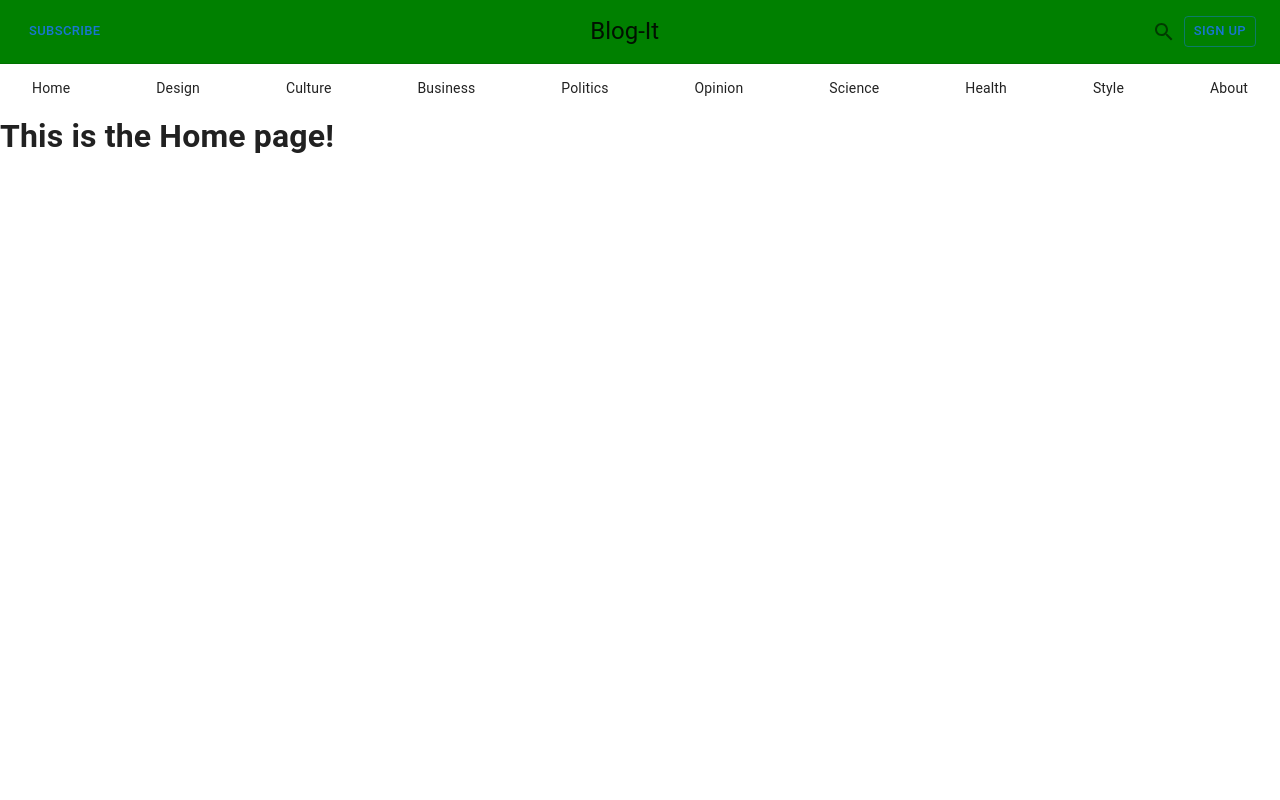
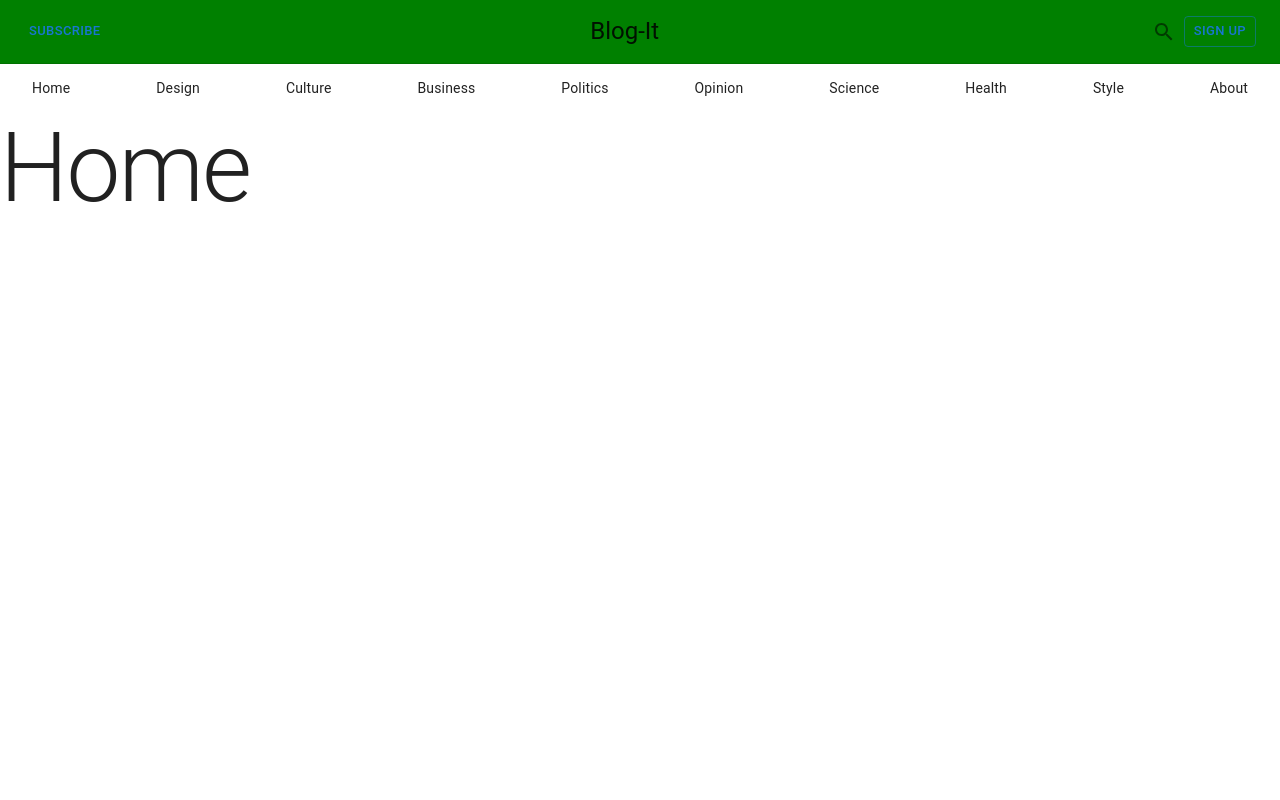
Before and after one commit to ikeman32/blog-it, a React (Create React App) app: page / in a window 1280 px wide. Shown: the top 800 px of the page. Built offline with nearby package versions, Linux system fonts and the light colour scheme.

Commit message:
Edit home page

```diff
--- a/src/components/home/Home.js
+++ b/src/components/home/Home.js
@@ -1,12 +1,14 @@
-import React from 'react';
+import * as React from 'react';
+import Box from '@mui/material/Box';
+import Typography from '@mui/material/Typography';
 
 const Home = () => {
   /*Put all of your hooks, functions, etc here */
 
   return (
-    <div>
-      <h1>This is the Home page!</h1>
-    </div>
+    <Box sx={{ width: '100%', maxWidth: 500 }} >
+      <Typography variant="h1">Home</Typography>
+    </Box>
   );
 };
 
```
